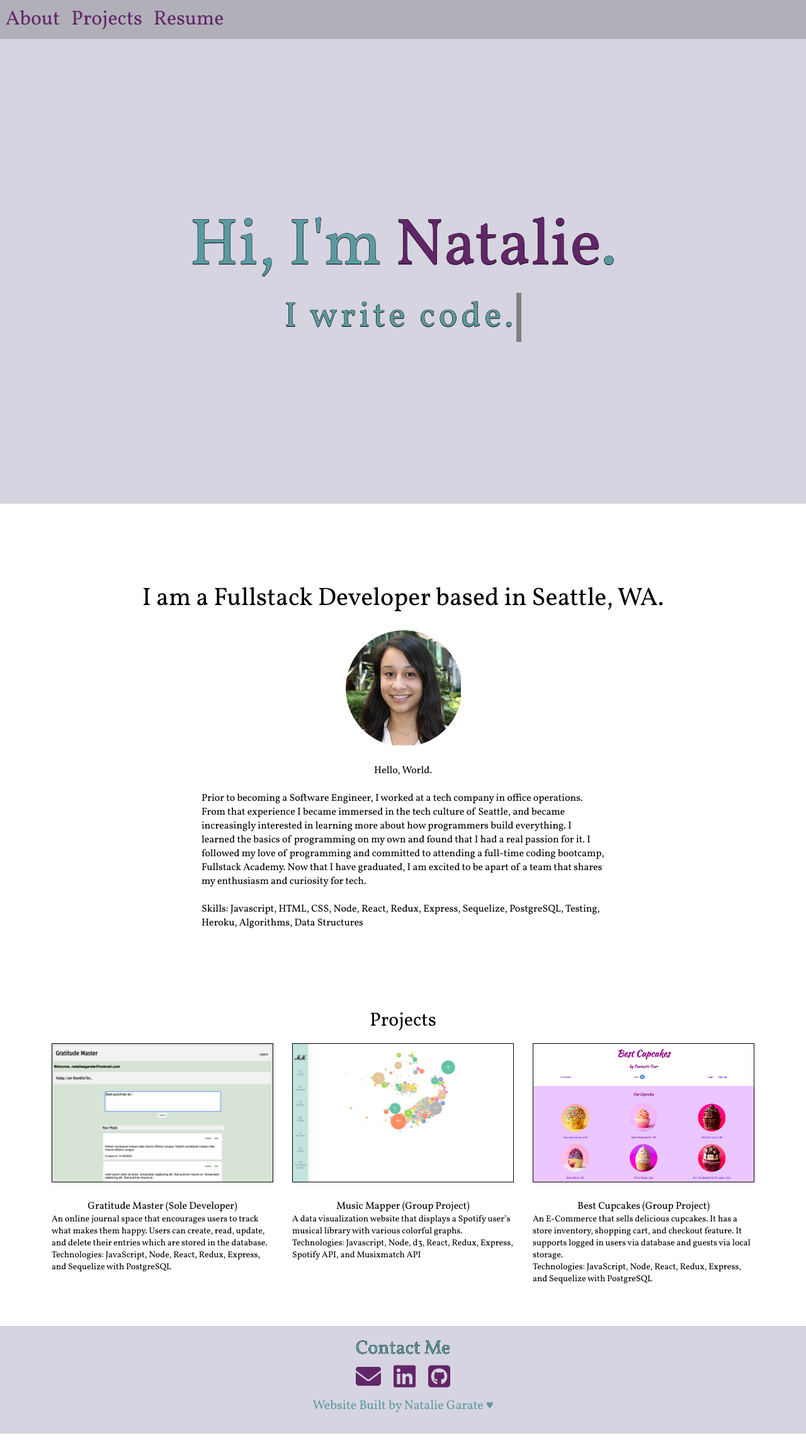
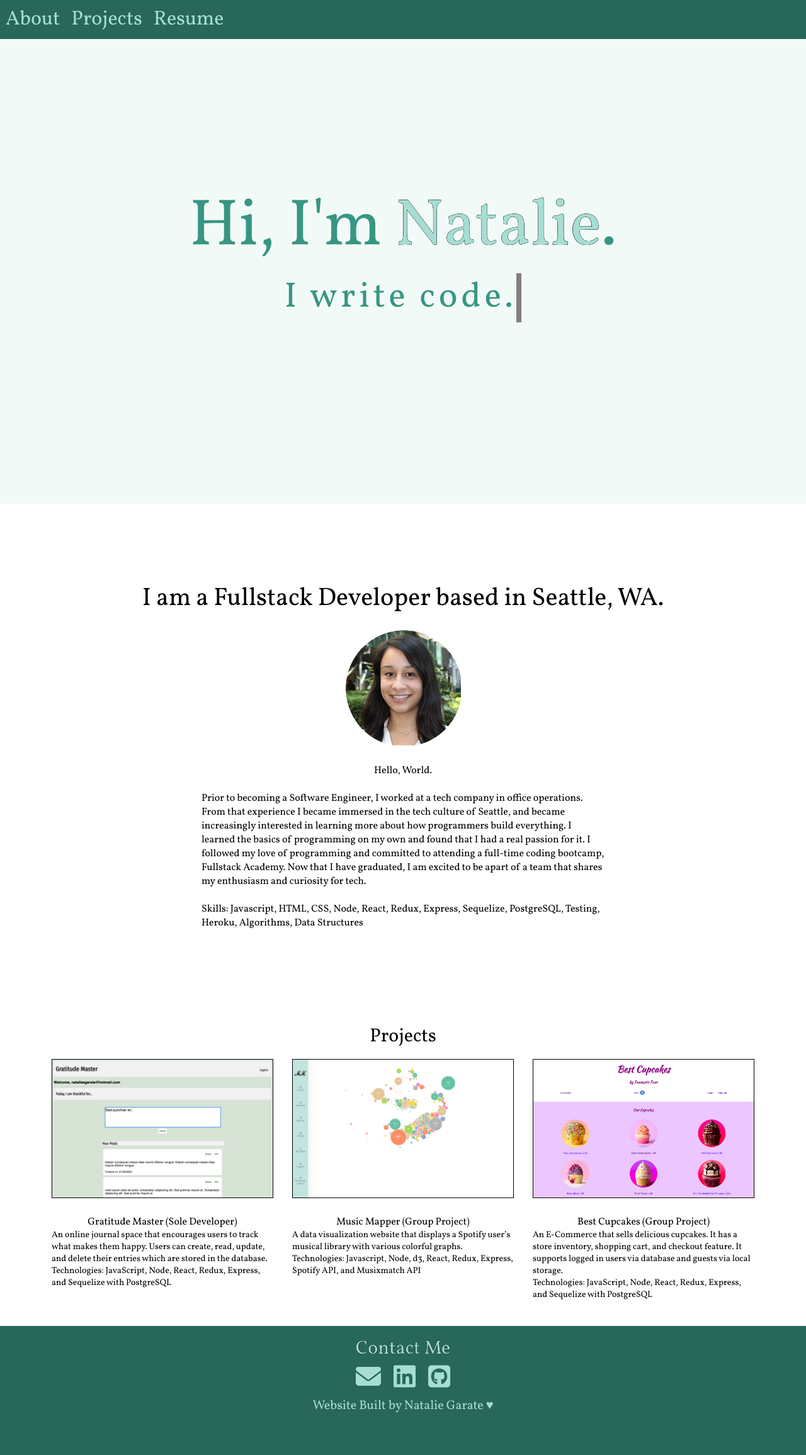
Before and after one commit to nataliegarate/personal-website, a React (Create React App) app: page / in a window 1280 px wide. Shown: the whole page at 63% size. Before the commit the page ends 2277 px from the top, so only its background shows below. Built offline with nearby package versions, Linux system fonts and the light colour scheme.

Commit message:
changes color theme

```diff
--- a/src/App.css
+++ b/src/App.css
@@ -8,7 +8,7 @@ body {
   display: flex;
   flex-direction: column;
   align-items: center;
-  background-color: #d6d4e0;
+  background-color: #f2faf8;
 }
 
 .nav-list {
@@ -18,7 +18,8 @@ body {
   justify-content: flex-start;
   flex-wrap: wrap;
   width: 100%;
-  background-color: rgba(33, 33, 33, 0.2);
+  background-color: #27685b;
+  position: fixed;
   font-size: 4vh;
 }
 
@@ -35,7 +36,7 @@ body {
 }
 
 .nav-header {
-  color: #5b9aa0;
+  color: #379683;
   flex-basis: 100%;
   display: flex;
   flex-direction: column;
@@ -43,11 +44,11 @@ body {
   align-items: center;
   padding: 10px;
   margin: 0px;
-  text-shadow: -0.5px 0 black, 0 0.5px black, 0.5px 0 black, 0 -0.5px black;
 }
 
 #name {
-  color: #622569;
+  color: #a6ded3;
+  text-shadow: -0.3px 0 black, 0 0.3px black, 0.3px 0 black, 0 -0.3px black;
 }
 
 #nav-header-text {
@@ -131,7 +132,8 @@ body {
   justify-content: space-between;
   margin-left: 0px;
   margin-right: 0px;
-  margin-bottom: 50px;
+  margin-top: 25px;
+  margin-bottom: 25px;
   flex-direction: column;
   align-content: space-around;
   align-items: center;
@@ -141,6 +143,7 @@ body {
   display: flex;
   flex-direction: row;
   justify-content: center;
+  align-items: center;
   width: 90%;
   flex-wrap: wrap;
   align-items: flex-start;
@@ -154,10 +157,6 @@ body {
   align-items: center;
   flex-basis: 30%;
   margin: 15px;
-}
-
-#music {
-  flex-basis: 100%;
 }
 
 #projects-page {
@@ -200,8 +199,9 @@ body {
   flex-direction: column;
   align-items: center;
   flex-wrap: wrap;
-  background-color: #d6d4e0;
-  color: #5b9aa0;
+  background-color: #27685b;
+  color: #a6ded3;
+  height: 20vh;
 }
 
 .footer-contact-container {
@@ -210,6 +210,7 @@ body {
   justify-content: space-between;
   width: 150px;
   font-size: 40px;
+  color: #a6ded3;
 }
 
 .footer-title {
@@ -221,7 +222,7 @@ body {
 }
 
 a {
-  color: #622569;
+  color: #a6ded3;
   text-decoration: none;
 }
 a:hover {
@@ -229,7 +230,7 @@ a:hover {
 }
 
 a:visited {
-  color: #622569;
+  color: #a6ded3;
 }
 
 @media screen and (max-width: 700px) {
```
